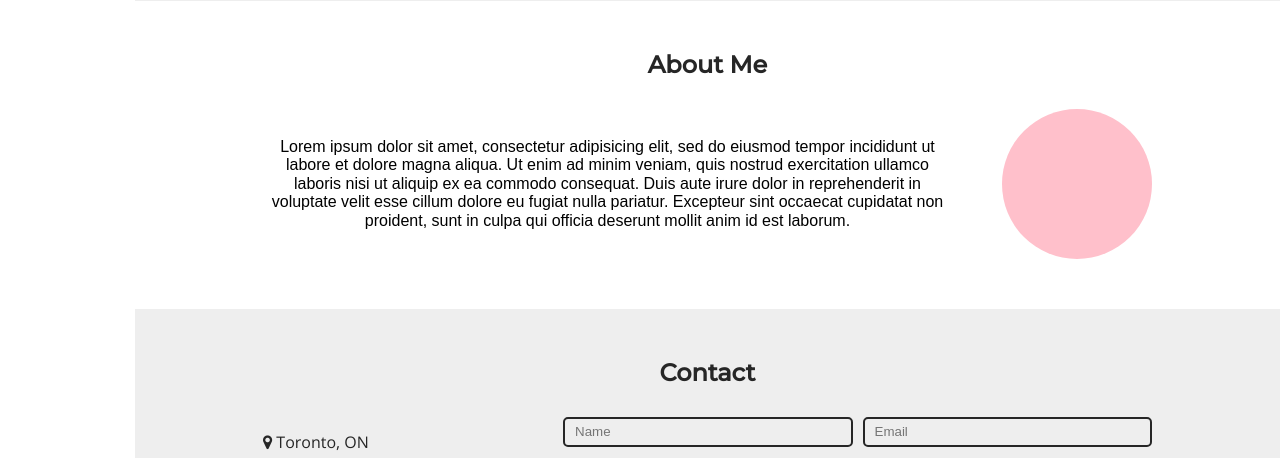
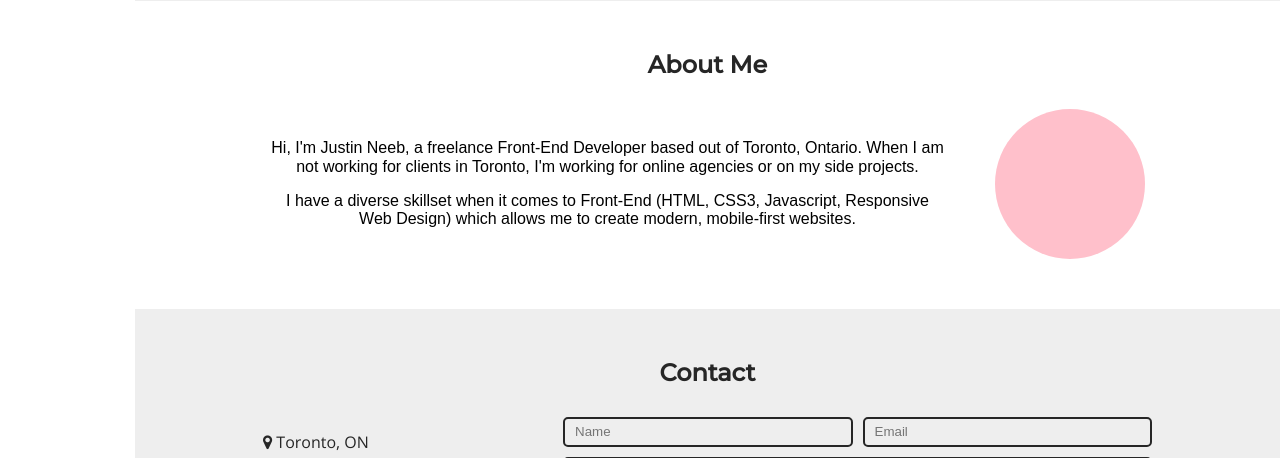
Before and after one commit to jneeb/portfolio, a PHP site: page / in a window 1280 px wide. Shown: the part 1265-1723 px from the top of the page. Run offline with PHP 8.4, Linux system fonts and the light colour scheme; some libraries are stand-ins or nearby versions.

Commit message:
added about me blurb

```diff
--- a/css/main.css
+++ b/css/main.css
@@ -495,9 +495,10 @@ sup {
       width: 150px;
       background: pink;
       border-radius: 200px; }
-    .about .aboutFlex p {
+    .about .aboutFlex .col-4 {
       text-align: center;
-      padding: 0; }
+      padding: 0;
+      max-width: 675px; }
 
 @media (min-width: 775px) {
   .about {
@@ -509,7 +510,7 @@ sup {
     -webkit-box-direction: reverse;
         -ms-flex-direction: row-reverse;
             flex-direction: row-reverse; }
-    .about .aboutFlex p {
+    .about .aboutFlex .col-4 {
       -webkit-box-flex: 1;
           -ms-flex: 1;
               flex: 1;
@@ -535,7 +536,7 @@ sup {
   .contact .contactFlex .contactForm {
     padding: 0 0 30px 0; }
     .contact .contactFlex .contactForm .row-1 {
-      margin: 0 0 20px 0; }
+      margin: 0 0 10px 0; }
       .contact .contactFlex .contactForm .row-1 input {
         border-radius: 5px;
         box-sizing: border-box;
--- a/index.html
+++ b/index.html
@@ -72,9 +72,14 @@
 					<h2>About Me</h2>
 					<div class="aboutFlex">
 						<span></span>
-						<p>
-							Lorem ipsum dolor sit amet, consectetur adipisicing elit, sed do eiusmod tempor incididunt ut labore et dolore magna aliqua. Ut enim ad minim veniam, quis nostrud exercitation ullamco laboris nisi ut aliquip ex ea commodo consequat. Duis aute irure dolor in reprehenderit in voluptate velit esse cillum dolore eu fugiat nulla pariatur. Excepteur sint occaecat cupidatat non proident, sunt in culpa qui officia deserunt mollit anim id est laborum.
-						</p>
+						<div class="col-4">
+							<p>
+								Hi, I'm Justin Neeb, a freelance Front-End Developer based out of Toronto, Ontario. When I am not working for clients in Toronto, I'm working for online agencies or on my side projects.
+							</p>
+							<p>
+								I have a diverse skillset when it comes to Front-End (HTML, CSS3, Javascript, Responsive Web Design) which allows me to create modern, mobile-first websites.
+							</p>
+						</div>
 					</div>
 				</section>
 				<section id="contact" class="contact">
--- a/scss/_about.sass
+++ b/scss/_about.sass
@@ -26,9 +26,10 @@
 			background: pink
 			border-radius: 200px
 
-		p
+		.col-4
 			text-align: center
 			padding: 0
+			max-width: 675px
 
 @media (min-width: 775px)
 	.about
@@ -38,7 +39,7 @@
 	.about .aboutFlex
 		flex-direction: row-reverse
 
-		p
+		.col-4
 			flex: 1
 			margin: 0
 			padding: 0 50px 0 0
--- a/scss/_contact.sass
+++ b/scss/_contact.sass
@@ -24,7 +24,7 @@
 			padding: 0 0 30px 0
 
 			.row-1
-				margin: 0 0 20px 0
+				margin: 0 0 10px 0
 
 				input
 					border-radius: 5px
--- a/scss/_portfolio.sass
+++ b/scss/_portfolio.sass
@@ -52,7 +52,6 @@
 			.col-2
 				max-width: 300px
 
-
 .workFlexReverse
 	padding: 50px 0 0 0
 	display: block
```
